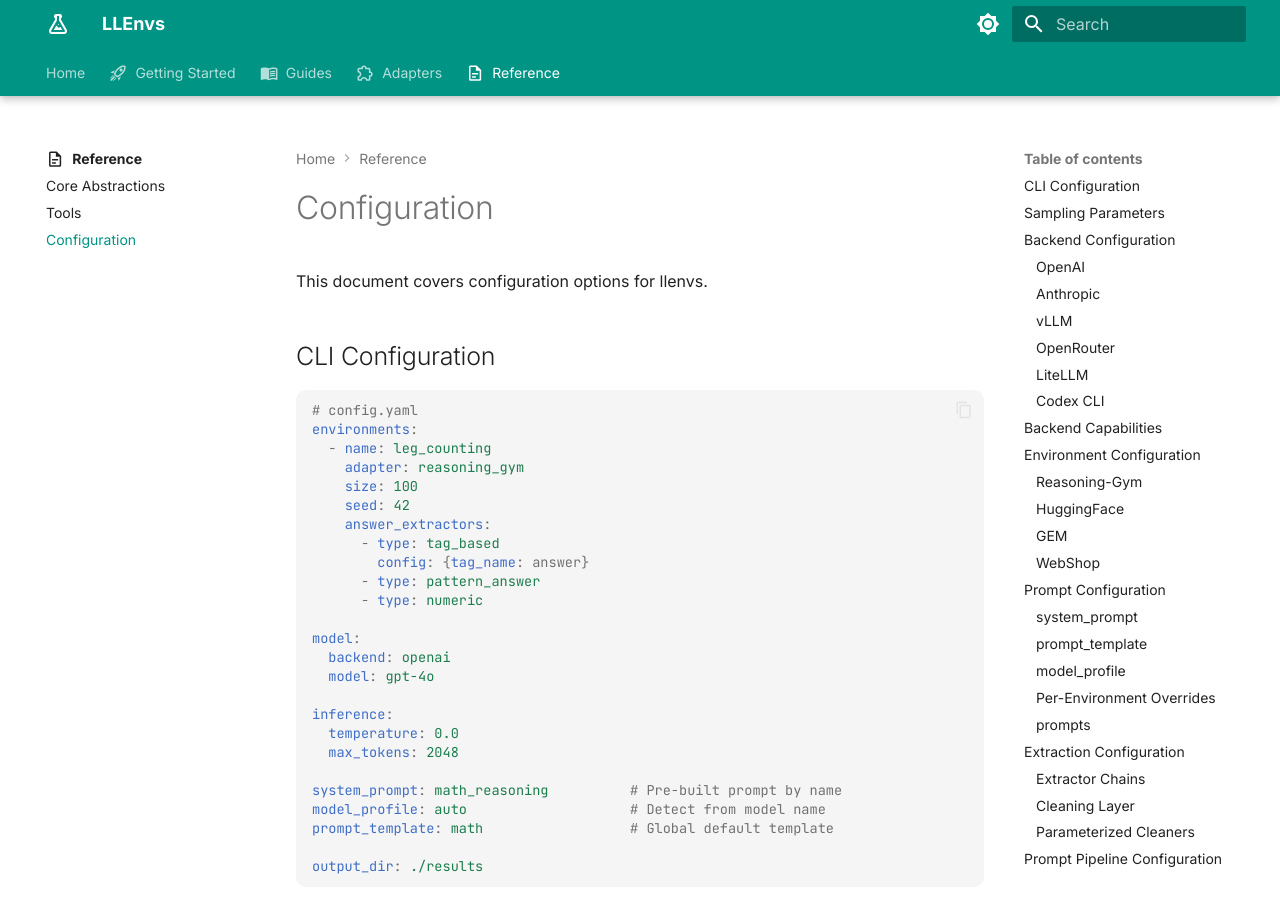
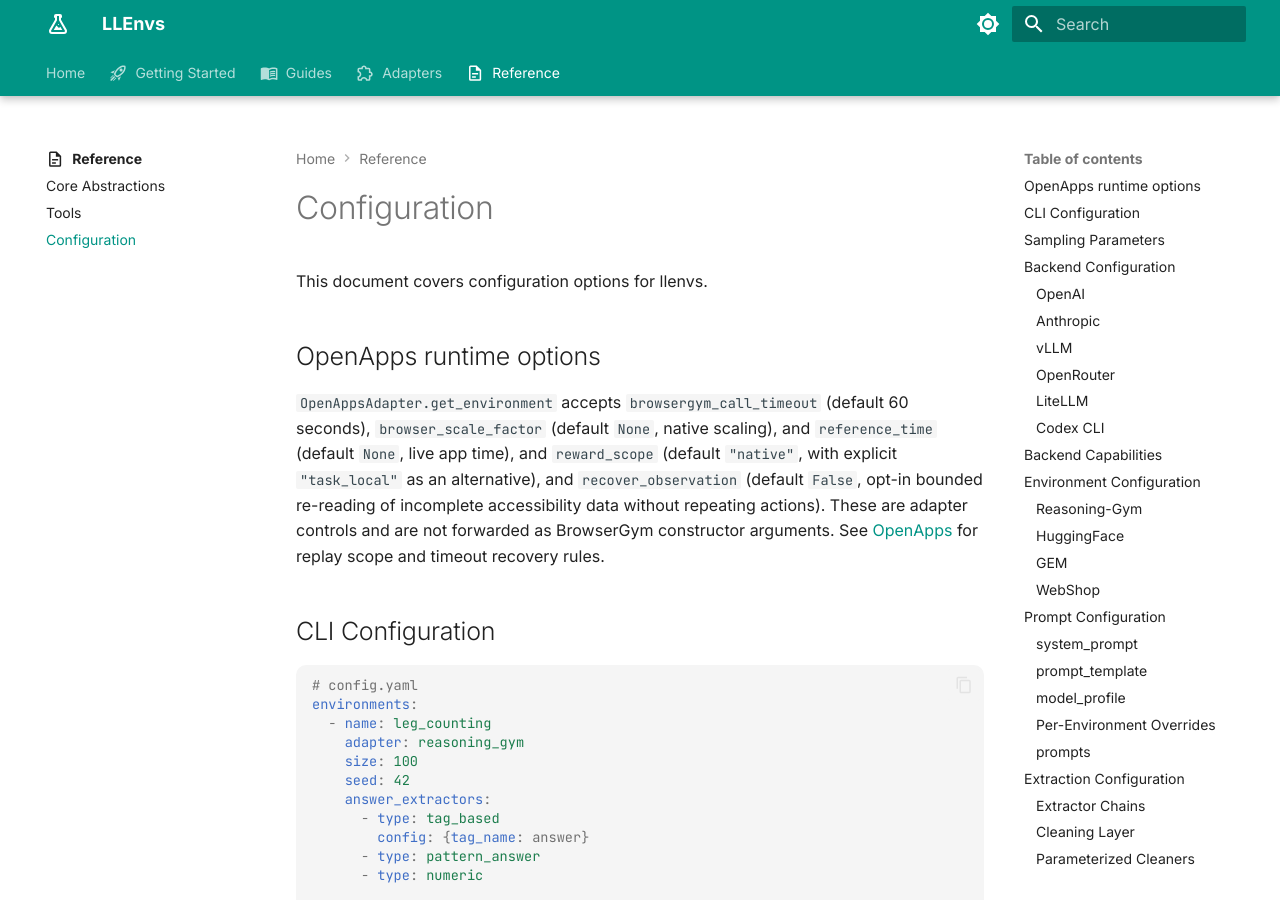
Before and after one commit to serhez/llenvs, an MkDocs documentation site: the page built from docs/reference/config.md, in a window 1280 px wide and 900 px high. Built offline with MkDocs 1.6.1 and Material for MkDocs 9.7.7, drawn with Linux system fonts in a browser that asks for light colours.

Commit message:
chore(repo): record local docs and OpenApps options

```diff
--- a/docs/reference/config.md
+++ b/docs/reference/config.md
@@ -1,6 +1,17 @@
 # Configuration
 
 This document covers configuration options for llenvs.
+
+## OpenApps runtime options
+
+`OpenAppsAdapter.get_environment` accepts `browsergym_call_timeout` (default 60
+seconds), `browser_scale_factor` (default `None`, native scaling), and
+`reference_time` (default `None`, live app time), and `reward_scope` (default
+`"native"`, with explicit `"task_local"` as an alternative), and
+`recover_observation` (default `False`, opt-in bounded re-reading of incomplete
+accessibility data without repeating actions). These are adapter controls and
+are not forwarded as BrowserGym constructor arguments. See
+[OpenApps](../adapters/open-apps.md) for replay scope and timeout recovery rules.
 
 ## CLI Configuration
 
```
Also changed, not shown: 1 other file.
